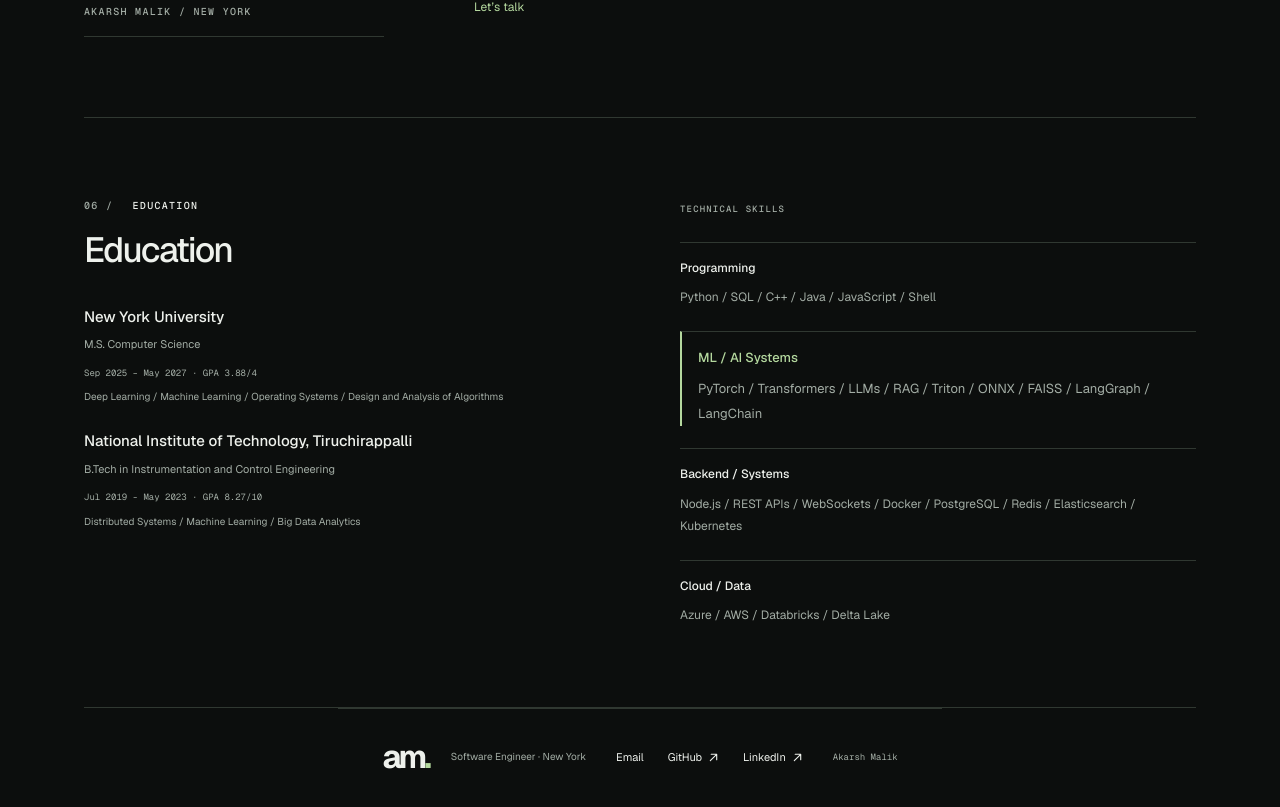
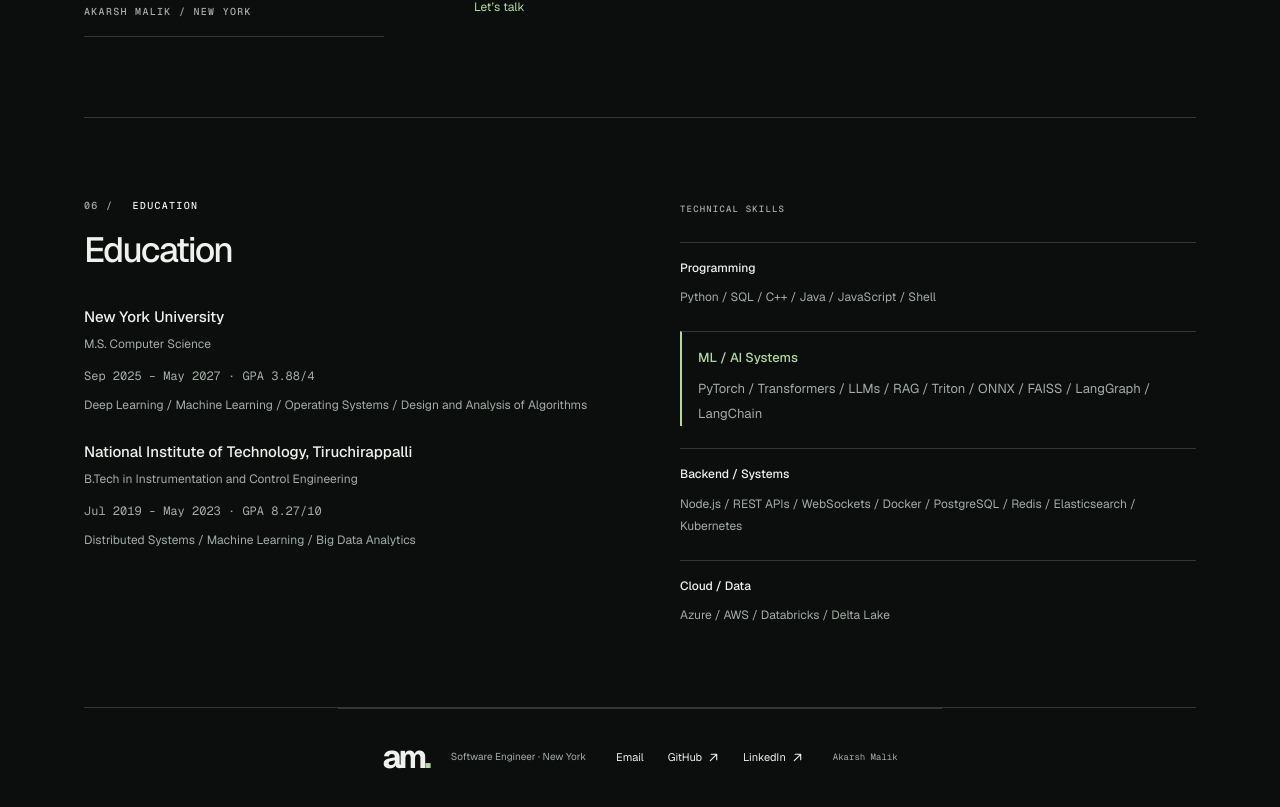
Before and after one commit to malikakarsh/malikakarsh.github.io, a Next.js app: page / in a window 1280 px wide. Shown: the part 4269-5076 px from the top of the page. Built offline with nearby package versions, Linux system fonts and the light colour scheme.

Commit message:
Increase education detail text to 12px

```diff
--- a/app/globals.css
+++ b/app/globals.css
@@ -908,16 +908,16 @@ a:hover {
   line-height: 1.5;
 }
 .education-entry > p {
-  font-size: 11px;
+  font-size: 12px;
   color: var(--muted);
   margin-top: 7px;
 }
 .education-entry > .mono {
-  font-size: 9px;
+  font-size: 12px;
   margin-top: 12px;
 }
 .education-entry > .coursework {
-  font-size: 10px;
+  font-size: 12px;
   line-height: 1.9;
 }
 .skills > div {
```
